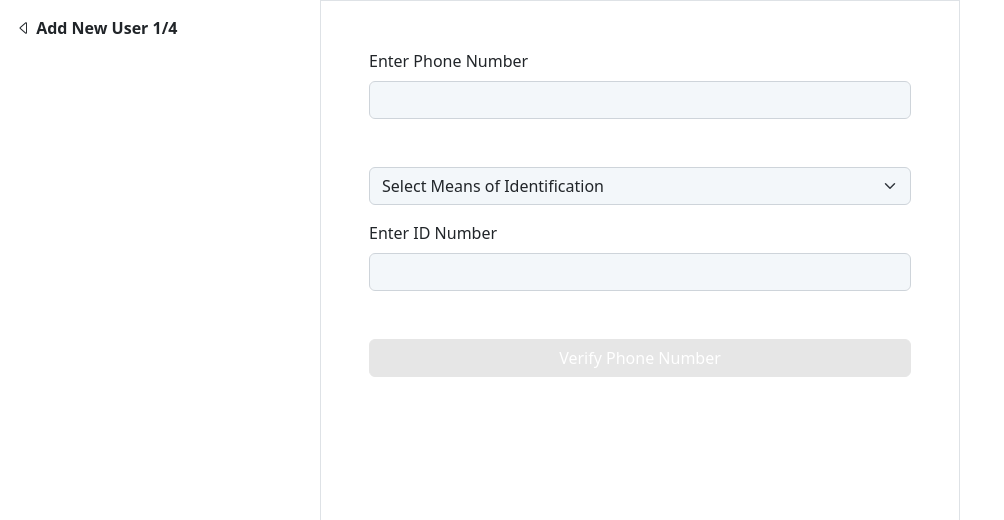
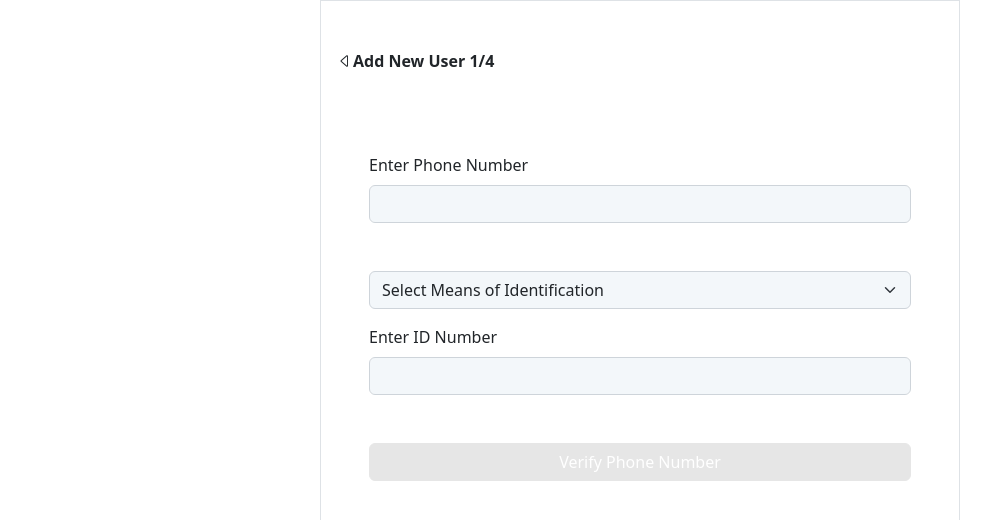
Before and after one commit to Otaiki1/kudina-app-2, a Next.js app: page /addUser in a window 1280 px wide. Shown: the top 520 px of the page, without its empty margins (0-1004 px from the left). Built offline with nearby package versions, Linux system fonts and the light colour scheme.

Commit message:
feat: add user details

```diff
--- a/components/AddUserForm.js
+++ b/components/AddUserForm.js
@@ -1,12 +1,19 @@
 import { useState, useEffect } from "react";
 import ButtonComp from "../components/ButtonComp";
+import UserDetails from "./UserDetails";
+import img from "../assets/user.png";
 
 export default function AddUserForm(){
+
+    const handleClick  = () => {
+       setIsSubmit(true);
+    }
 
     const[phoneNumber, setPhoneNumber] = useState('');
     const[identification, setIdentification] = useState('');
     const[idNumber, setIdNumber] = useState('');
-    const[isFilled, setIsFilled] = useState(false)
+    const[isFilled, setIsFilled] = useState(false);
+    const[isSubmit, setIsSubmit] = useState(false);
 
     const handleSubmit = (e) => {
         e.preventDefault();
@@ -22,8 +29,9 @@ export default function AddUserForm(){
 
     return(
         <>
-            <p className="fw-bold p-3 fixed-top"><span className="bi-caret-left"></span> Add New User 1/4</p>
-            <form onSubmit={(e) => handleSubmit(e)} className="p-5">
+            <p className="fw-bold p-3 pt-5"><span className="bi-caret-left"></span>{!isSubmit ? "Add New User 1/4" : "User NIN Details 2/4"} </p>
+            {!isSubmit ?
+            (<form onSubmit={(e) => handleSubmit(e)} className="p-5 mt-3">
             <div className="mb-5">
                 <label for="phoneNumber" className="form-label">Enter Phone Number</label>
                 <input type="number" className="form-control bg-warning" id="phoneNumber" aria-describedby="emailHelp" onChange={(e) => setPhoneNumber(e.target.value)}/>
@@ -40,8 +48,12 @@ export default function AddUserForm(){
                 <input type="number" className="form-control bg-warning" id="idNumber" aria-describedby="emailHelp" onChange={(e) => setIdNumber(e.target.value)}/>
             </div>
 
-                <ButtonComp text="Verify Phone Number" disabled={!isFilled}/>
-            </form>
+            <ButtonComp text="Verify Phone Number" disabled={!isFilled} clickEvent={handleClick}/>
+        </form>):
+        (
+            <UserDetails img={img} bvnNumber="232334XXXXX" userName="Aisha Talatu Jumare" userDOB="24 Sep 1985" userGender="Female" />
+        )}
+
         </>
 
     )
--- a/components/ButtonComp.js
+++ b/components/ButtonComp.js
@@ -1,5 +1,5 @@
-export default function ButtonComp({text, disabled}){
+export default function ButtonComp({text, disabled, clickEvent}){
     return(
-        <button type="submit" className={disabled ?"btn btn-secondary w-100 text-white disabled" :"btn btn-success w-100 text-white"}>{text}</button>
+        <button type="submit" className={disabled ?"btn btn-secondary w-100 text-white disabled" :"btn btn-success w-100 text-white"} onClick={() => clickEvent()}>{text}</button>
     )
 }
--- a/components/UserDetails.js
+++ b/components/UserDetails.js
@@ -0,0 +1,19 @@
+import ButtonComp from "./ButtonComp";
+import Image from "next/image";
+export default function UserDetails({img, bvnNumber, userName, userDOB, userGender}){
+
+    return(
+        <div className="h-100 d-flex flex-column justify-content-center align-items-center">
+            <Image src={img} className="d-block mx-auto img-thumbnail w-50" />
+            <p className="fw-bold">{bvnNumber}</p>
+            <p>{userName}</p>
+            <p>{userDOB}</p>
+            <p>{userGender}</p>
+            <button className="mt-5 btn btn-success text-white"> Add Next of Kin</button>
+            <div className="pb-5 fixed-bottom vw-md-50 mx-auto">
+                <ButtonComp text="Confirm NIN Details and Biometrics" disabled={false} />
+            </div>
+
+        </div>
+    )
+}
```
Also changed, not shown: assets/user.png (added). Lines whose indentation alone changed are shown as unchanged.
